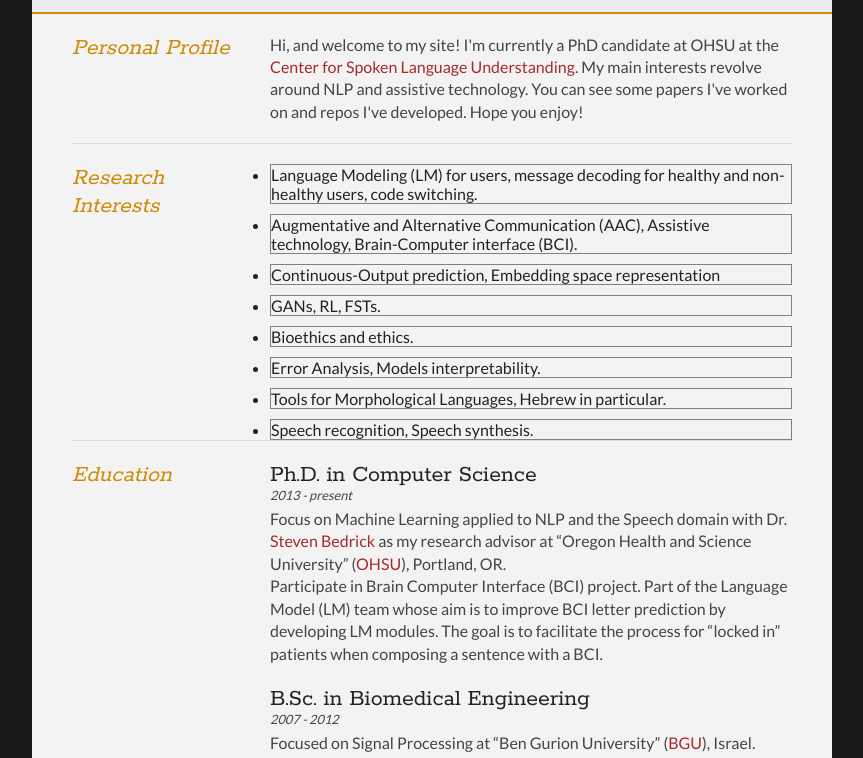
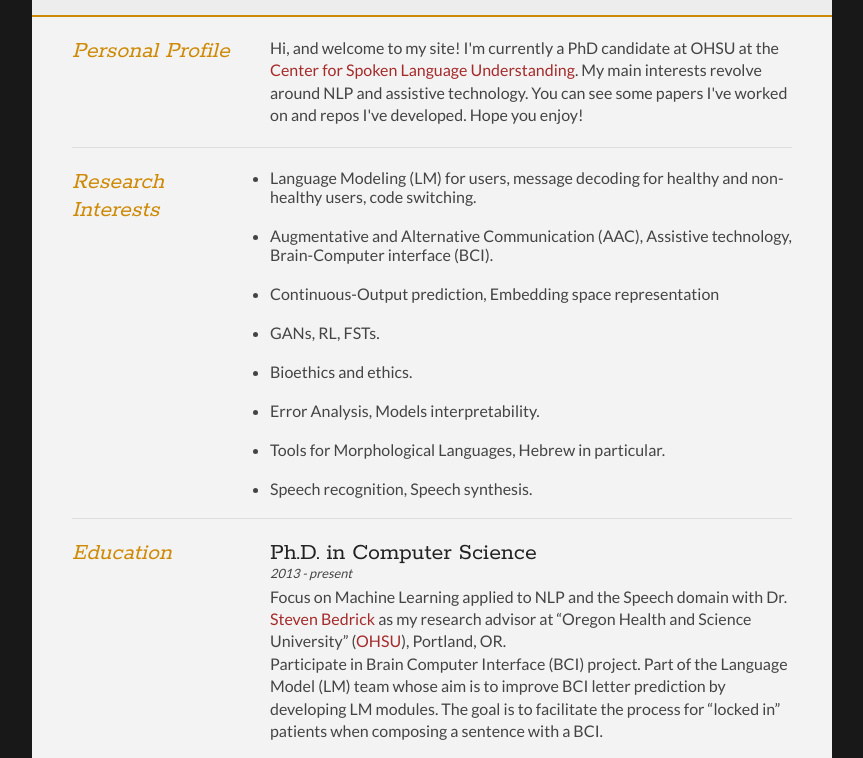
Before and after one commit to shiranD/academic_wp, a plain HTML site: page index.html in a window 1280 px wide. Shown: the part 147-905 px from the top of the page, without its empty margins (208-1071 px from the left). Drawn offline with Linux system fonts and the light colour scheme.

Commit message:
more style

```diff
--- a/style.css
+++ b/style.css
@@ -15,13 +15,10 @@ html, body {background: #181818; font-family: 'Lato', helvetica, arial, sans-ser
 
 .clear {clear: both;}
 
-li{
-    margin-top: 10px;
-    border:1px solid grey;
-}
-
-li:first-child {
-    margin-top:0;
+li {
+    padding-bottom: 20px;
+	font-size: 1em;
+	color: #444;
 }
 
 p {
```
